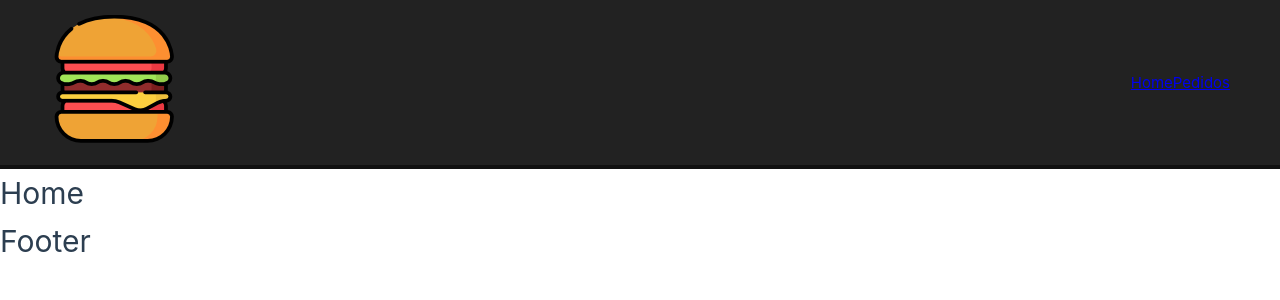
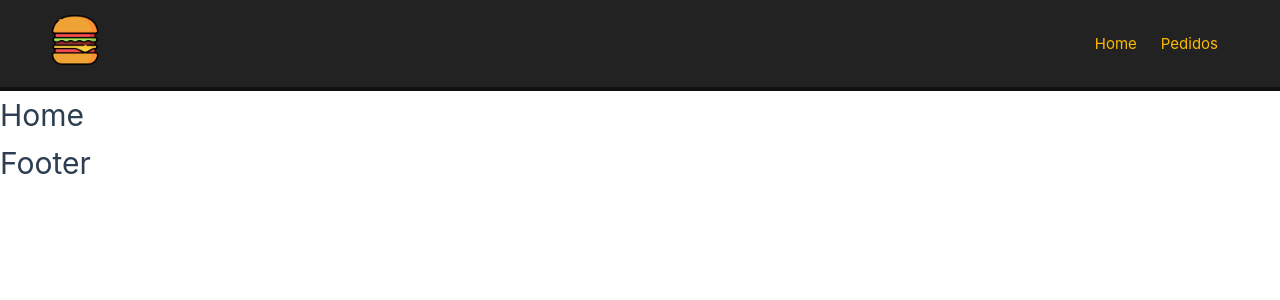
Before and after one commit to felipenmatos/burger-vue, a Vue app: page / in a window 1280 px wide. Shown: the top 300 px of the page. Built offline with nearby package versions, Linux system fonts and the light colour scheme.

Commit message:
style: header styling

```diff
--- a/src/components/Header.Vue
+++ b/src/components/Header.Vue
@@ -8,7 +8,7 @@ import { RouterLink, RouterView } from "vue-router";
       <RouterLink to="/">
         <img :src="logo" :alt="alt" id="logo" />
       </RouterLink>
-      <nav>
+      <nav id="nav">
         <RouterLink to="/">Home</RouterLink>
         <RouterLink to="/pedidos">Pedidos</RouterLink>
       </nav>
@@ -40,4 +40,20 @@ header {
   display: flex;
   background: red;
 }
+
+img {
+  width: 50px;
+  height: 50px;
+}
+
+#nav a {
+  color: #fcba03;
+  text-decoration: none;
+  margin: 12px;
+  transition: 0.5s;
+}
+
+#nav a:hover {
+  color: #fff;
+}
 </style>
```
